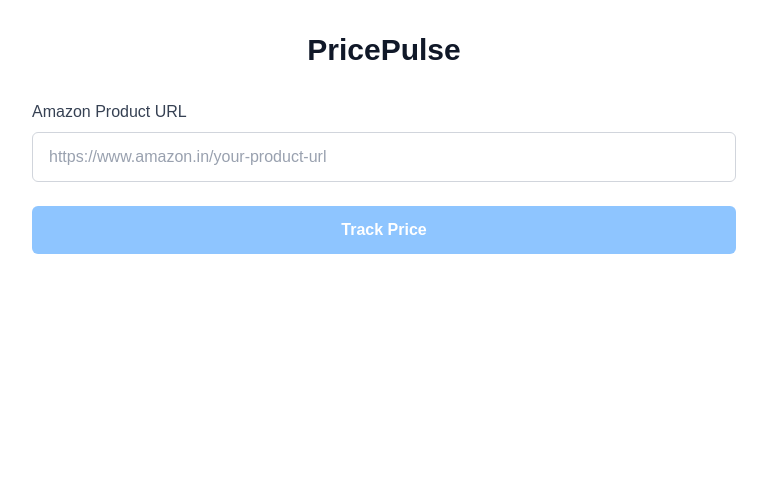
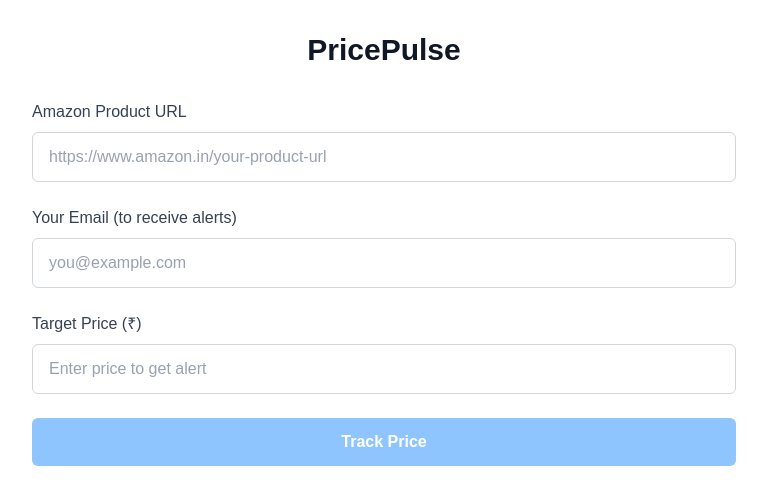
Before and after one commit to Taj-2005/PricePulse, a Next.js app: page / in a window 1280 px wide. Shown: the top 504 px of the page, without its empty margins (256-1023 px from the left). Built offline with nearby package versions, Linux system fonts and the light colour scheme.

Commit message:
Added Email Alert functunality

```diff
--- a/package.json
+++ b/package.json
@@ -9,12 +9,14 @@
     "lint": "next lint"
   },
   "dependencies": {
+    "@sendgrid/mail": "^8.1.5",
     "axios": "^1.9.0",
     "chart.js": "^4.4.9",
     "cheerio": "^1.0.0",
     "mongoose": "^8.15.0",
     "next": "15.3.2",
     "node-cron": "^4.0.7",
+    "nodemailer": "^7.0.3",
     "puppeteer": "^24.9.0",
     "react": "^19.0.0",
     "react-chartjs-2": "^5.3.0",
@@ -26,6 +28,7 @@
   "devDependencies": {
     "@tailwindcss/postcss": "^4",
     "@types/node": "^20",
+    "@types/nodemailer": "^6.4.17",
     "@types/react": "^19",
     "@types/react-dom": "^19",
     "dotenv": "^16.5.0",
--- a/src/app/api/cron/route.ts
+++ b/src/app/api/cron/route.ts
@@ -1,8 +1,11 @@
+// src/app/api/cron/route.ts
+
 import { NextResponse } from "next/server";
 import { connectDB } from "@/lib/mongodb";
 import { TrackedProduct } from "@/models/trackedProduct";
 import { Product } from "@/models/product";
 import { scrapeProduct } from "@/lib/scraper";
+import { sendEmail } from "@/lib/sendEmail";
 
 async function delay(ms: number) {
   return new Promise((resolve) => setTimeout(resolve, ms));
@@ -11,7 +14,8 @@
 export async function GET() {
   try {
     await connectDB();
-    const products = await TrackedProduct.find();
+
+    const products = await TrackedProduct.find(); // userEmail and targetPrice must exist in schema!
     const batchSize = 5;
 
     for (let i = 0; i < products.length; i += batchSize) {
@@ -22,6 +26,7 @@
           try {
             const { title, price } = await scrapeProduct(product.url);
 
+            // Save current price snapshot
             await Product.create({
               url: product.url,
               title,
@@ -29,18 +34,42 @@
               timestamp: new Date(),
             });
 
-            console.log("✅ Tracked:", product.url);
+            console.log(`✅ Tracked: ${title} @ ${price}`);
+
+            // Check and send email if alert conditions are met
+            const currentPrice = parseFloat(price.replace(/[^0-9.]/g, ""));
+            console.log("Ni yabba reyyy" + currentPrice)
+            console.log("Attempting to send email to:", product.userEmail);
+            const target = product.targetPrice;
+
+            if (
+              product.userEmail &&
+              target &&
+              !isNaN(currentPrice) &&
+              currentPrice <= target
+            ) {
+              await sendEmail(
+                product.userEmail,
+                "Price Drop Alert",
+                `The product "${title}" is now ₹${currentPrice}, which is below your target of ₹${target}.\n\nProduct link: ${product.url}`
+              );
+              console.log(`📧 Email sent to ${product.userEmail}`);
+            } else {
+              console.log(
+                `ℹ️ No email: ${title} @ ₹${currentPrice} (target: ₹${target})`
+              );
+            }
           } catch (error: any) {
-            console.error("❌ Failed to scrape:", product.url, error.message);
+            console.error("❌ Failed to scrape or email:", product.url, error.message);
           }
         })
       );
 
-      // Add delay between batches
-      await delay(3000); // 3 seconds
+      // Delay between batches
+      await delay(3000);
     }
 
-    return NextResponse.json({ message: "Scraping completed in batches." });
+    return NextResponse.json({ message: "Scraping & alerting completed." });
   } catch (err: any) {
     return NextResponse.json({ error: err.message }, { status: 500 });
   }
--- a/src/app/api/track/route.ts
+++ b/src/app/api/track/route.ts
@@ -6,29 +6,25 @@
 
 export async function POST(req: NextRequest) {
   try {
-    const body = await req.json();
-    const url = body?.url;
+    const { url, userEmail, targetPrice } = await req.json();
 
-    if (!url) {
-      return NextResponse.json({ error: "URL is required" }, { status: 400 });
-    }
+    if (!url) return NextResponse.json({ error: "URL is required" }, { status: 400 });
 
     await connectDB();
 
-
     await TrackedProduct.updateOne(
       { url },
-      { url },
+      { url, userEmail, targetPrice },
       { upsert: true }
     );
 
     const { title, price } = await scrapeProduct(url);
 
-    const saved = await Product.create({ url, title, price });
+    const saved = await Product.create({ url, title, price, timestamp: new Date() });
 
     return NextResponse.json(saved);
   } catch (err: any) {
     console.error("API /track error:", err.message);
-    return NextResponse.json({ error: err.message || "Unknown error" }, { status: 500 });
+    return NextResponse.json({ error: err.message }, { status: 500 });
   }
 }
--- a/src/app/page.tsx
+++ b/src/app/page.tsx
@@ -28,6 +28,8 @@
 
 export default function Home() {
   const [url, setUrl] = useState("");
+  const [userEmail, setUserEmail] = useState("");
+  const [targetPrice, setTargetPrice] = useState("");
   const [status, setStatus] = useState("");
   const [product, setProduct] = useState<{ title: string; price: string } | null>(null);
   const [history, setHistory] = useState<{ price: string; timestamp: string }[]>([]);
@@ -42,7 +44,7 @@
       const res = await fetch("/api/track", {
         method: "POST",
         headers: { "Content-Type": "application/json" },
-        body: JSON.stringify({ url }),
+        body: JSON.stringify({ url, userEmail, targetPrice: Number(targetPrice) }),
       });
 
       const text = await res.text();
@@ -118,7 +120,6 @@
     },
   };
 
-
   return (
     <main className="p-8 max-w-3xl mx-auto min-h-screen bg-white">
       <h1 className="text-3xl font-extrabold mb-8 text-gray-900 text-center select-none">PricePulse</h1>
@@ -138,11 +139,42 @@
           required
           autoComplete="off"
         />
+
+        <label htmlFor="email" className="block text-gray-700 font-medium mb-2">
+          Your Email (to receive alerts)
+        </label>
+        <input
+          id="email"
+          type="email"
+          value={userEmail}
+          onChange={(e) => setUserEmail(e.target.value)}
+          placeholder="you@example.com"
+          className="w-full rounded-md border border-gray-300 px-4 py-3 placeholder-gray-400 text-gray-900
+            focus:outline-none focus:ring-2 focus:ring-blue-500 focus:border-transparent transition"
+          required
+          autoComplete="email"
+        />
+
+        <label htmlFor="targetPrice" className="block text-gray-700 font-medium mb-2">
+          Target Price (₹)
+        </label>
+        <input
+          id="targetPrice"
+          type="number"
+          value={targetPrice}
+          onChange={(e) => setTargetPrice(e.target.value)}
+          placeholder="Enter price to get alert"
+          className="w-full rounded-md border border-gray-300 px-4 py-3 placeholder-gray-400 text-gray-900
+            focus:outline-none focus:ring-2 focus:ring-blue-500 focus:border-transparent transition"
+          min={1}
+          required
+        />
+
         <button
           type="submit"
-          disabled={!url}
+          disabled={!url || !userEmail || !targetPrice}
           className={`w-full rounded-md py-3 font-semibold text-white transition
-            ${url ? "bg-blue-600 hover:bg-blue-700" : "bg-blue-300 cursor-not-allowed"}`}
+            ${url && userEmail && targetPrice ? "bg-blue-600 hover:bg-blue-700" : "bg-blue-300 cursor-not-allowed"}`}
         >
           Track Price
         </button>
--- /dev/null
+++ b/src/lib/sendEmail.ts
@@ -0,0 +1,18 @@
+import sgMail from "@sendgrid/mail";
+
+sgMail.setApiKey(process.env.SENDGRID_API_KEY!);
+
+export async function sendEmail(to: string, subject: string, text: string) {
+  try {
+    await sgMail.send({
+      to,
+      from: process.env.SENDGRID_FROM_EMAIL!,
+      subject,
+      text,
+    });
+    console.log(`📧 Email sent to ${to}`);
+  } catch (error: any) {
+    console.error("❌ Email send error:", error.response?.body || error.message);
+    throw error;
+  }
+}
--- a/src/models/trackedProduct.ts
+++ b/src/models/trackedProduct.ts
@@ -1,8 +1,10 @@
 import mongoose from "mongoose";
 
-const trackedProductSchema = new mongoose.Schema({
-  url: { type: String, required: true, unique: true },
-  createdAt: { type: Date, default: Date.now },
+const TrackedProductSchema = new mongoose.Schema({
+  url: { type: String, required: true },
+  userEmail: { type: String },
+  targetPrice: { type: Number },
 });
 
-export const TrackedProduct = mongoose.models.TrackedProduct || mongoose.model("TrackedProduct", trackedProductSchema);
+export const TrackedProduct =
+  mongoose.models.TrackedProduct || mongoose.model("TrackedProduct", TrackedProductSchema);
```
Also changed, not shown: 1 other file (tests, documents, lock files or other folders).
